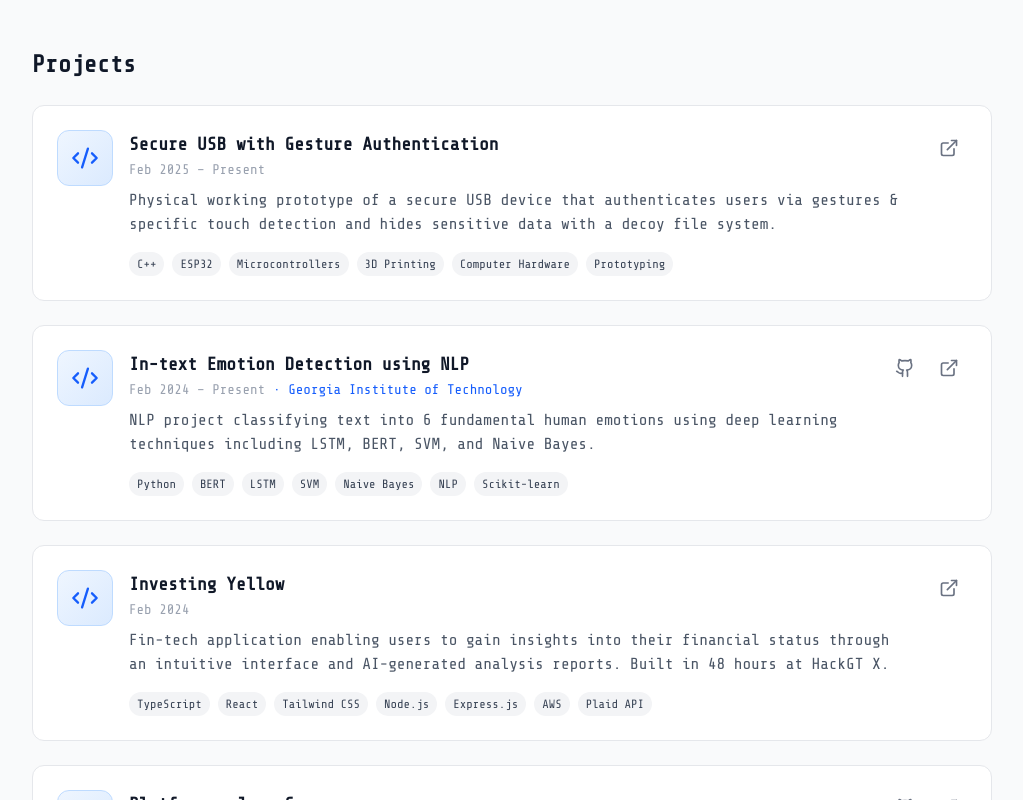
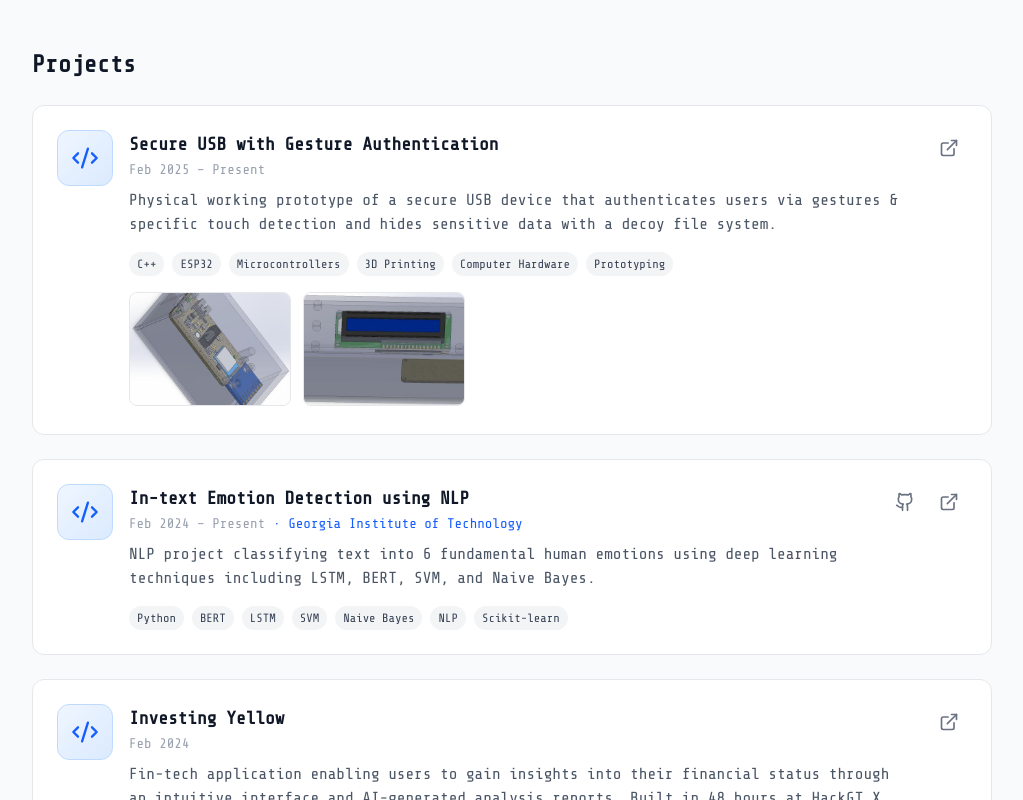
Before and after one commit to gtparag/parag-portfolio, a Next.js app: page / in a window 1280 px wide. Shown: the part 1500-2300 px from the top of the page, without its empty margins (128-1151 px from the left). Built offline with nearby package versions, Linux system fonts and the light colour scheme.

Commit message:
add image support to projects with lightbox viewer
Add scrollable image thumbnails to project cards with a fullscreen
lightbox. Wire up two CAD renders to the Secure USB project.

Co-Authored-By: Claude Sonnet 4.6 <noreply@anthropic.com>

```diff
--- a/components/professional/projects.tsx
+++ b/components/professional/projects.tsx
@@ -1,10 +1,78 @@
 "use client";
 
-import { motion } from "framer-motion";
-import { ExternalLink, Github, Code2 } from "lucide-react";
+import { useState } from "react";
+import { motion, AnimatePresence } from "framer-motion";
+import { ExternalLink, Github, Code2, X, ChevronLeft, ChevronRight } from "lucide-react";
+import Image from "next/image";
 import { projects } from "@/content/projects";
 
+function ImageLightbox({
+  images,
+  startIndex,
+  onClose,
+}: {
+  images: string[];
+  startIndex: number;
+  onClose: () => void;
+}) {
+  const [current, setCurrent] = useState(startIndex);
+
+  const prev = () => setCurrent((i) => (i - 1 + images.length) % images.length);
+  const next = () => setCurrent((i) => (i + 1) % images.length);
+
+  return (
+    <motion.div
+      initial={{ opacity: 0 }}
+      animate={{ opacity: 1 }}
+      exit={{ opacity: 0 }}
+      className="fixed inset-0 z-50 bg-black/90 flex items-center justify-center"
+      onClick={onClose}
+    >
+      <button
+        className="absolute top-4 right-4 text-white/70 hover:text-white p-2"
+        onClick={onClose}
+      >
+        <X className="w-6 h-6" />
+      </button>
+
+      {images.length > 1 && (
+        <>
+          <button
+            className="absolute left-4 text-white/70 hover:text-white p-2"
+            onClick={(e) => { e.stopPropagation(); prev(); }}
+          >
+            <ChevronLeft className="w-8 h-8" />
+          </button>
+          <button
+            className="absolute right-4 text-white/70 hover:text-white p-2"
+            onClick={(e) => { e.stopPropagation(); next(); }}
+          >
+            <ChevronRight className="w-8 h-8" />
+          </button>
+        </>
+      )}
+
+      <div className="max-w-4xl max-h-[85vh] px-16" onClick={(e) => e.stopPropagation()}>
+        <Image
+          src={images[current]}
+          alt={`Project image ${current + 1}`}
+          width={900}
+          height={600}
+          className="object-contain max-h-[85vh] rounded-lg"
+        />
+        {images.length > 1 && (
+          <p className="text-center text-white/50 text-sm mt-2">
+            {current + 1} / {images.length}
+          </p>
+        )}
+      </div>
+    </motion.div>
+  );
+}
+
 export function ProfessionalProjects() {
+  const [lightbox, setLightbox] = useState<{ images: string[]; index: number } | null>(null);
+
   return (
     <section id="projects" className="py-8">
       <h2 className="text-2xl font-bold text-gray-900 mb-6">Projects</h2>
@@ -20,12 +88,12 @@ export function ProfessionalProjects() {
           >
             <div className="flex items-start gap-4">
               {/* Icon */}
-              <div className="shrink-0 w-14 h-14 rounded-xl bg-gradient-to-br from-blue-50 to-blue-100 border border-blue-200 flex items-center justify-center">
+              <div className="shrink-0 w-14 h-14 rounded-xl bg-linear-to-br from-blue-50 to-blue-100 border border-blue-200 flex items-center justify-center">
                 <Code2 className="w-7 h-7 text-blue-600" />
               </div>
 
               {/* Content */}
-              <div className="flex-1">
+              <div className="flex-1 min-w-0">
                 <div className="flex items-start justify-between">
                   <div>
                     <h3 className="font-semibold text-gray-900 text-lg">
@@ -45,7 +113,7 @@ export function ProfessionalProjects() {
                   </div>
 
                   {/* Links */}
-                  <div className="flex items-center gap-2 ml-4">
+                  <div className="flex items-center gap-2 ml-4 shrink-0">
                     {project.githubUrl && (
                       <a
                         href={project.githubUrl}
@@ -82,11 +150,42 @@ export function ProfessionalProjects() {
                     </span>
                   ))}
                 </div>
+
+                {/* Images */}
+                {project.images && project.images.length > 0 && (
+                  <div className="flex gap-3 mt-4 overflow-x-auto pb-1">
+                    {project.images.map((src, i) => (
+                      <button
+                        key={i}
+                        onClick={() => setLightbox({ images: project.images!, index: i })}
+                        className="shrink-0 rounded-lg overflow-hidden border border-gray-200 hover:border-blue-400 transition-colors"
+                      >
+                        <Image
+                          src={src}
+                          alt={`${project.title} image ${i + 1}`}
+                          width={160}
+                          height={110}
+                          className="object-cover w-40 h-28"
+                        />
+                      </button>
+                    ))}
+                  </div>
+                )}
               </div>
             </div>
           </motion.div>
         ))}
       </div>
+
+      <AnimatePresence>
+        {lightbox && (
+          <ImageLightbox
+            images={lightbox.images}
+            startIndex={lightbox.index}
+            onClose={() => setLightbox(null)}
+          />
+        )}
+      </AnimatePresence>
     </section>
   );
 }
--- a/content/projects.ts
+++ b/content/projects.ts
@@ -6,7 +6,7 @@ export interface Project {
   technologies: string[];
   githubUrl?: string;
   liveUrl?: string;
-  image?: string;
+  images?: string[];
   featured: boolean;
   date?: string;
   association?: string;
@@ -21,6 +21,10 @@ export const projects: Project[] = [
     longDescription:
       "Created a physical working prototype of a secure USB device that authenticates users via gestures & specific touch detection and hides sensitive data with a decoy file system.",
     technologies: ["C++", "ESP32", "Microcontrollers", "3D Printing", "Computer Hardware", "Prototyping"],
+    images: [
+      "/projects/secure-usb/secureUsbDesignImage1.jpeg",
+      "/projects/secure-usb/secureUsbDeviceDesignImage2.jpeg",
+    ],
     liveUrl: "https://docs.google.com/presentation/d/1nbkbmD-gurJd2xQznhdY9opFqbysF7rnZlQgjZqUMJg/edit?pli=1&slide=id.p#slide=id.p",
     date: "Feb 2025 – Present",
     featured: true,
```
Also changed, not shown: public/projects/secure-usb/secureUsbDesignImage1.jpeg (added), public/projects/secure-usb/secureUsbDeviceDesignImage2.jpeg (added).
